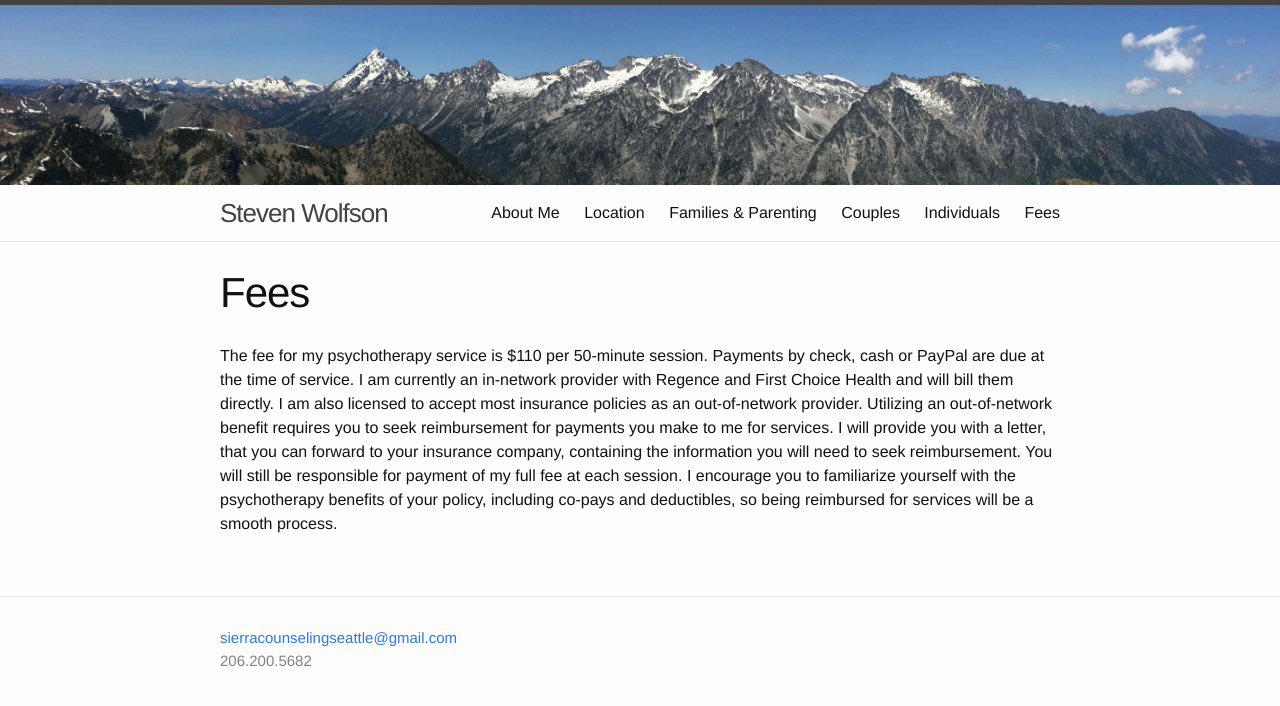
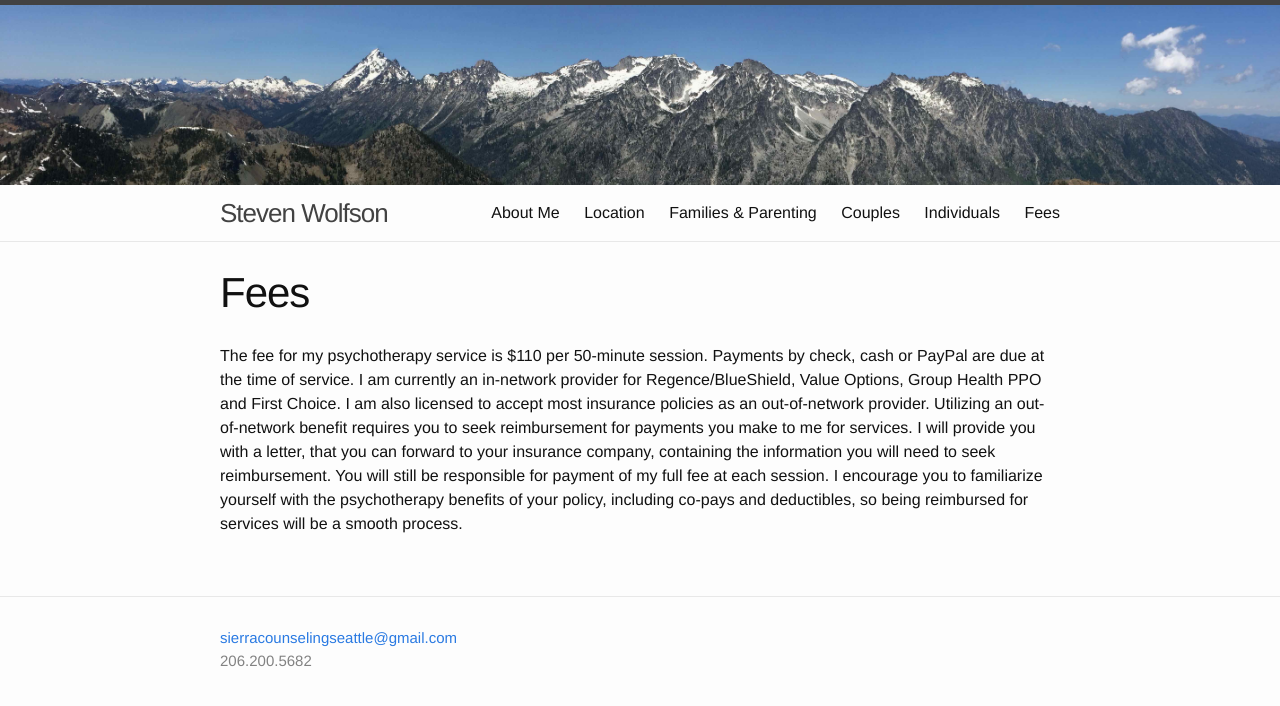
Before and after one commit to terabyte128/sierracounseling, a Jekyll site: the page built from 6_fees.md, in a window 1280 px wide. Shown: the top 706 px of the page. Built offline with Jekyll 4.4.1, drawn with Linux system fonts in a browser that asks for light colours.

Commit message:
update fees

```diff
--- a/6_fees.md
+++ b/6_fees.md
@@ -5,4 +5,4 @@ permalink: /fees/
 description: Explanation of fee structures for counseling.
 ---
 
-The fee for my psychotherapy service is $110 per 50-minute session. Payments by check, cash or PayPal are due at the time of service. I am currently an in-network provider with Regence and First Choice Health and will bill them directly. I am also licensed to accept most insurance policies as an out-of-network provider. Utilizing an out-of-network benefit requires you to seek reimbursement for payments you make to me for services. I will provide you with a letter, that you can forward to your insurance company, containing the information you will need to seek reimbursement. You will still be responsible for payment of my full fee at each session. I encourage you to familiarize yourself with the psychotherapy benefits of your policy, including co-pays and deductibles, so being reimbursed for services will be a smooth process.
+The fee for my psychotherapy service is $110 per 50-minute session. Payments by check, cash or PayPal are due at the time of service. I am currently an in-network provider for Regence/BlueShield, Value Options, Group Health PPO and First Choice. I am also licensed to accept most insurance policies as an out-of-network provider. Utilizing an out-of-network benefit requires you to seek reimbursement for payments you make to me for services. I will provide you with a letter, that you can forward to your insurance company, containing the information you will need to seek reimbursement. You will still be responsible for payment of my full fee at each session. I encourage you to familiarize yourself with the psychotherapy benefits of your policy, including co-pays and deductibles, so being reimbursed for services will be a smooth process.
```
